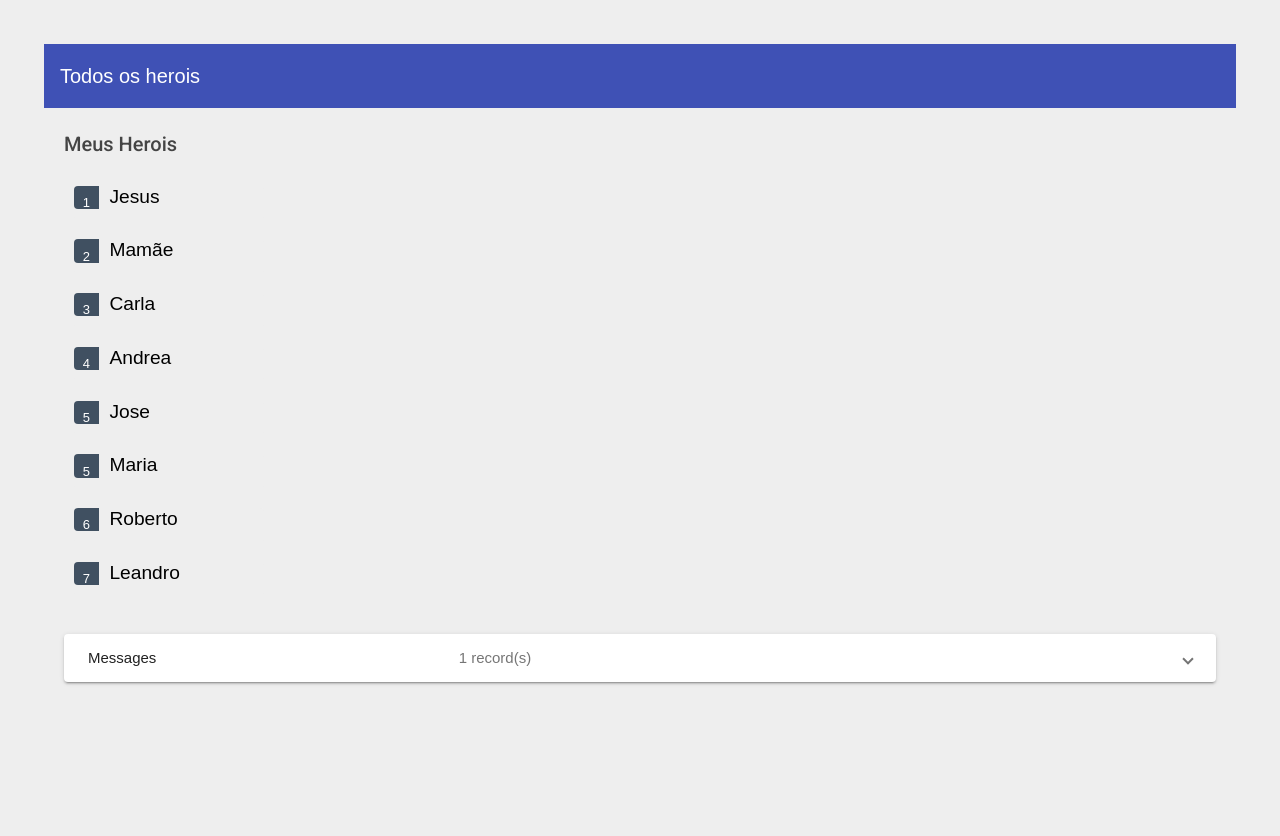
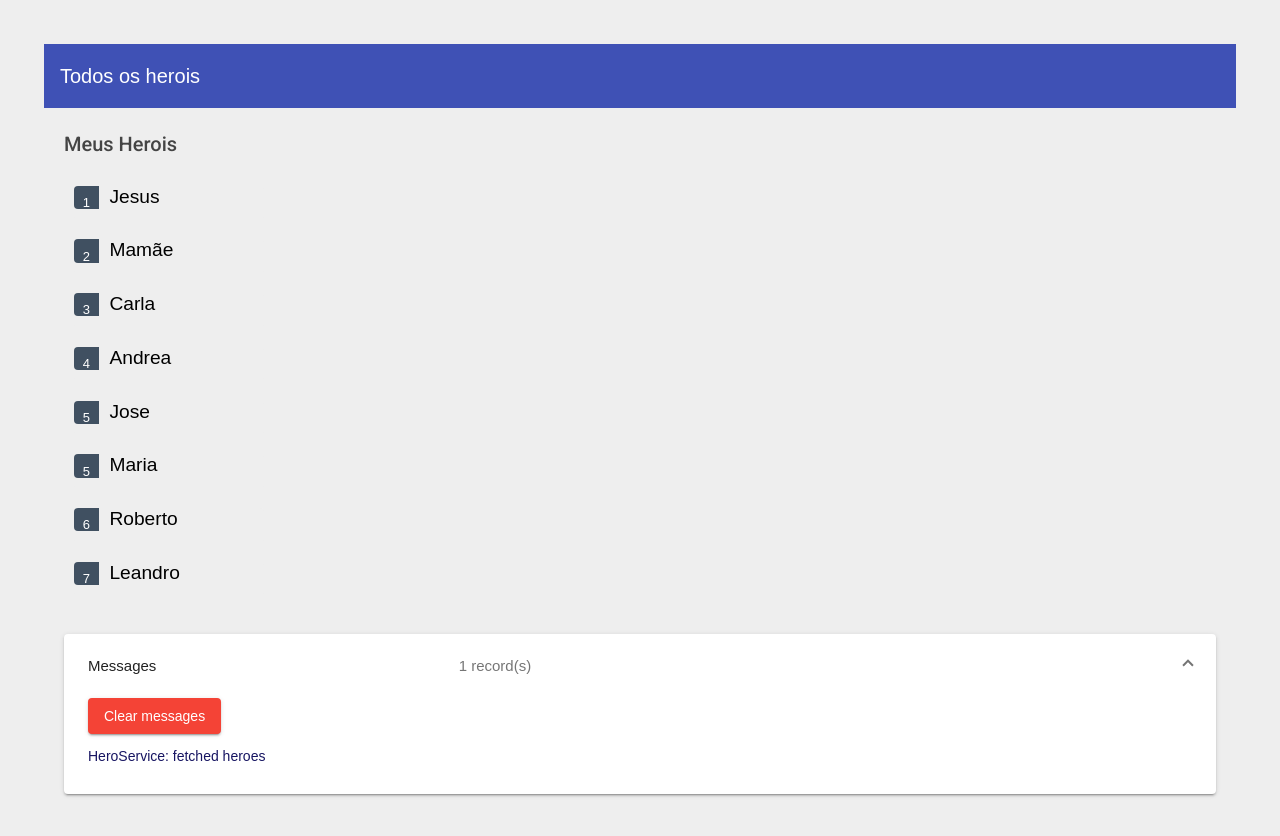
Before and after one commit to CleberBatista36/lista-herois-CBD-angular, an Angular app: page / in a window 1280 px wide. Shown: the top 836 px of the page. Before the commit the page ends 800 px from the top, so only its background shows below. Built offline with nearby package versions, Linux system fonts and the light colour scheme.

Commit message:
segunda parte expansion

```diff
--- a/src/app/messages/messages.component.html
+++ b/src/app/messages/messages.component.html
@@ -1,5 +1,5 @@
 <mat-accordion *ngIf="messageService.getMessages().length">
-  <mat-expansion-panel >
+  <mat-expansion-panel expanded="true" >
     <mat-expansion-panel-header>
       <mat-panel-title>
        Messages
@@ -8,10 +8,14 @@
        {{messageService.getMessages().length}} record(s)
       </mat-panel-description>
     </mat-expansion-panel-header>
-    <button color="warn" mat-raised-button
-        (click)="messageService.clear()">Clear messages</button>
+    <p><button color="warn" mat-raised-button
+        (click)="messageService.clear()">Clear messages
+      </button>
+    </p>
      <div *ngFor="let message of messageService.getMessages()">
-      <p>{{message}}</p>
+      <p>
+        {{message}}
+      </p>
     </div>
   </mat-expansion-panel>
 </mat-accordion>
```
Also changed, not shown: src/app/messages/messages.component.css (line endings or trailing spaces).
